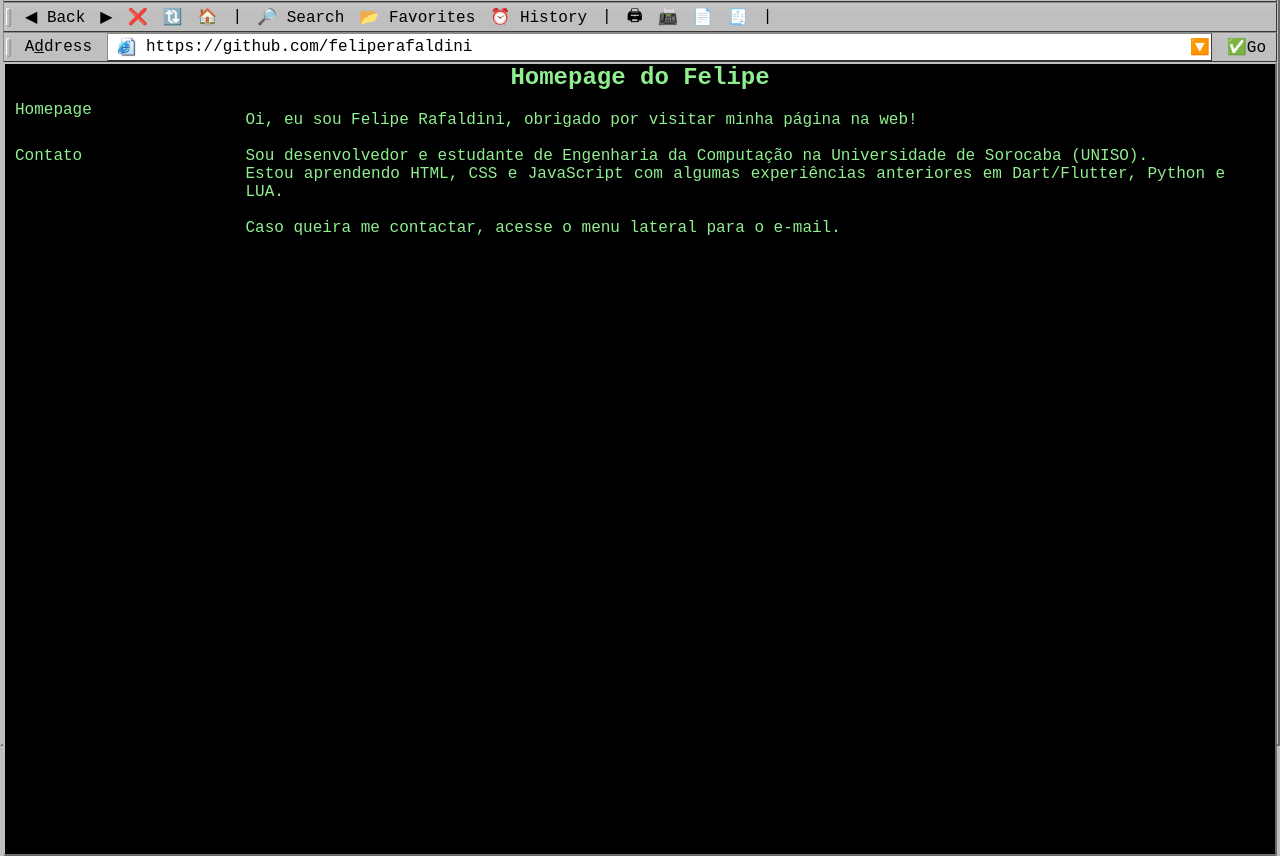
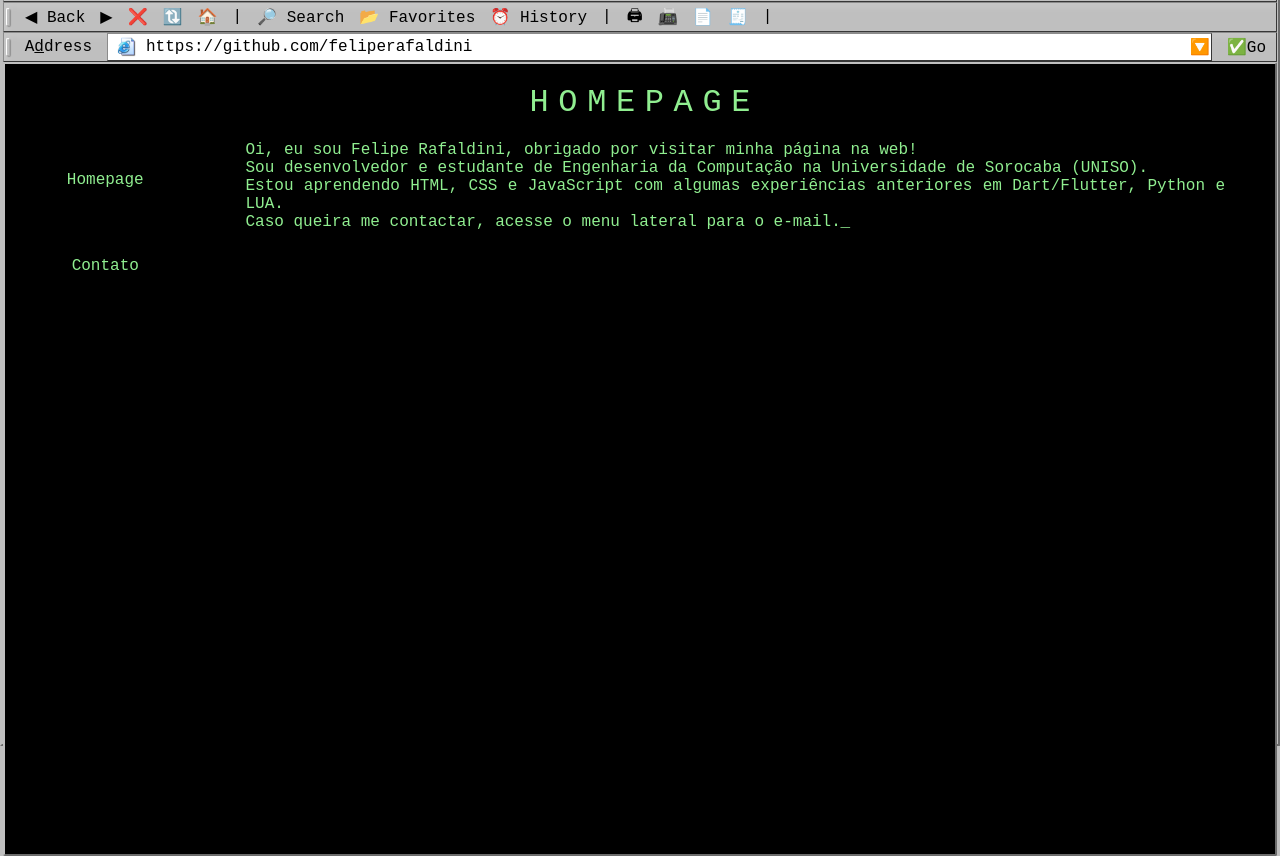
Before and after one commit to feliperafaldini/feliperafaldini.github.io, a plain HTML site: page index.html in a window 1280 px wide. Shown: the part 54-910 px from the top of the page. Drawn offline with Linux system fonts and the light colour scheme.

Commit message:
adicionados scripts e scripts.js

```diff
--- a/index.html
+++ b/index.html
@@ -69,27 +69,32 @@
 
     <div class="content">
         <div class="content-title">
-            <h1 class="h1">Homepage do Felipe</h1>
+            <span class="letter" data-final="H">H</span>
+            <span class="letter" data-final="O">O</span>
+            <span class="letter" data-final="M">M</span>
+            <span class="letter" data-final="E">E</span>
+            <span class="letter" data-final="P">P</span>
+            <span class="letter" data-final="A">A</span>
+            <span class="letter" data-final="G">G</span>
+            <span class="letter" data-final="E">E</span>
         </div>
+
         <div class="content-body">
             <div class="content-sidebar">
-                <p>Homepage</p>
+                <p onclick="showHomepage()">Homepage</p>
                 <br>
-                <p>Contato</p>
+                <p onclick="showContact()">Contato</p>
                 <br>
             </div>
-            <div class="content-main">
-                <p class="main">Oi, eu sou Felipe Rafaldini, obrigado por visitar minha página na web!
-                    <br><br>Sou
-                    desenvolvedor e estudante de Engenharia da Computação na Universidade de Sorocaba (UNISO).
-                    <br>Estou aprendendo HTML, CSS e JavaScript com algumas experiências anteriores em Dart/Flutter,
-                    Python e LUA.
-                    <br><br> Caso queira me contactar, acesse o menu lateral para o e-mail.
+            <div class="content-main" id="content-main">
+                <p class="main" id="typed-text">
+                    <span class="text-content"></span><span class="cursor">_</span>
                 </p>
             </div>
         </div>
     </div>
 
+    <script src="script.js"></script>
 </body>
 
 </html>
--- /dev/null
+++ b/script.js
@@ -0,0 +1,81 @@
+const text = `Oi, eu sou Felipe Rafaldini, obrigado por visitar minha página na web!
+    Sou desenvolvedor e estudante de Engenharia da Computação na Universidade de Sorocaba (UNISO).
+    Estou aprendendo HTML, CSS e JavaScript com algumas experiências anteriores em Dart/Flutter, Python e LUA.
+    Caso queira me contactar, acesse o menu lateral para o e-mail.`;
+
+let index = 0;
+let typingInterval;
+
+function typeText(textContentElement) {
+    if (index < text.length) {
+        if (text[index] == "\n") {
+            textContentElement.innerHTML += "<br>";
+        } else {
+            textContentElement.innerHTML += text[index];
+        }
+        index++;
+    } else {
+        clearInterval(typingInterval);
+    }
+}
+
+function showHomepage() {
+    const contentMain = document.getElementById("content-main");
+    contentMain.innerHTML = `
+        <p class="main">
+            <span class="text-content"></span><span class="cursor">_</span>
+        </p>
+    `;
+    const textContentElement = document.querySelector(".text-content");
+    index = 0;
+    clearInterval(typingInterval);
+    typingInterval = setInterval(() => typeText(textContentElement), 10);
+}
+
+document.addEventListener("DOMContentLoaded", () => {
+    showHomepage();
+});
+
+function showContact() {
+    const contentMain = document.getElementById("content-main");
+    contentMain.innerHTML = `
+    <p class="main">Meios de contato:<br><br>
+        Email: feliperafaldini@gmail.com<br><br>
+        GitHub: @feliperafaldini<br>
+    </p>
+    `;
+    clearInterval(typingInterval);
+}
+
+function rotateLetter(span, finalLetter) {
+    if (finalLetter === " ") {
+        span.textContent = " ";
+        return;
+    }
+    let currentCharCode = 20;
+    const finalCharCode = finalLetter.charCodeAt(0);
+
+    const interval = setInterval(() => {
+        span.textContent = String.fromCharCode(currentCharCode);
+        if (currentCharCode === finalCharCode) {
+            clearInterval(interval);
+        } else {
+            currentCharCode++;
+            if (currentCharCode > 90 && finalCharCode <= 122) {
+                currentCharCode = 97;
+            }
+        }
+    }, 20);
+}
+function animateText() {
+    const letters = document.querySelectorAll(".letter");
+    letters.forEach((span, index) => {
+        const finalLetter = span.getAttribute('data-final');
+        setTimeout(() => {
+            rotateLetter(span, finalLetter);
+        }, index * 200);
+    });
+
+}
+
+window.onload = animateText;
--- a/style.css
+++ b/style.css
@@ -151,10 +151,22 @@ body {
     border-radius: 2px;
     display: block;
     justify-content: center;
-    align-items: flex-start;
+    text-align: center;
     background: #000000;
     width: 100%;
     height: 100%;
+    padding-top: 20px;
+}
+
+.animated-text {
+    font-size: 2rem;
+    display: flex;
+}
+
+.letter {
+    display: inline-block;
+    font-size: 2rem;
+    color: lightgreen;
 }
 
 .content-title {
@@ -180,8 +192,9 @@ body {
 }
 
 .content-sidebar p {
+    text-align: center;
     padding-left: 10px;
-    padding-top: 10px;
+    padding-top: 50px;
     color: lightgreen;
     cursor: pointer;
 }
@@ -198,3 +211,20 @@ body {
     color: lightgreen;
     font-size: 1.0em;
 }
+
+.cursor {
+    display: inline-block;
+    animation: blink 1s step-end infinite;
+}
+
+@keyframes blink {
+
+    0%,
+    100% {
+        opacity: 1;
+    }
+
+    50% {
+        opacity: 0;
+    }
+}
```
